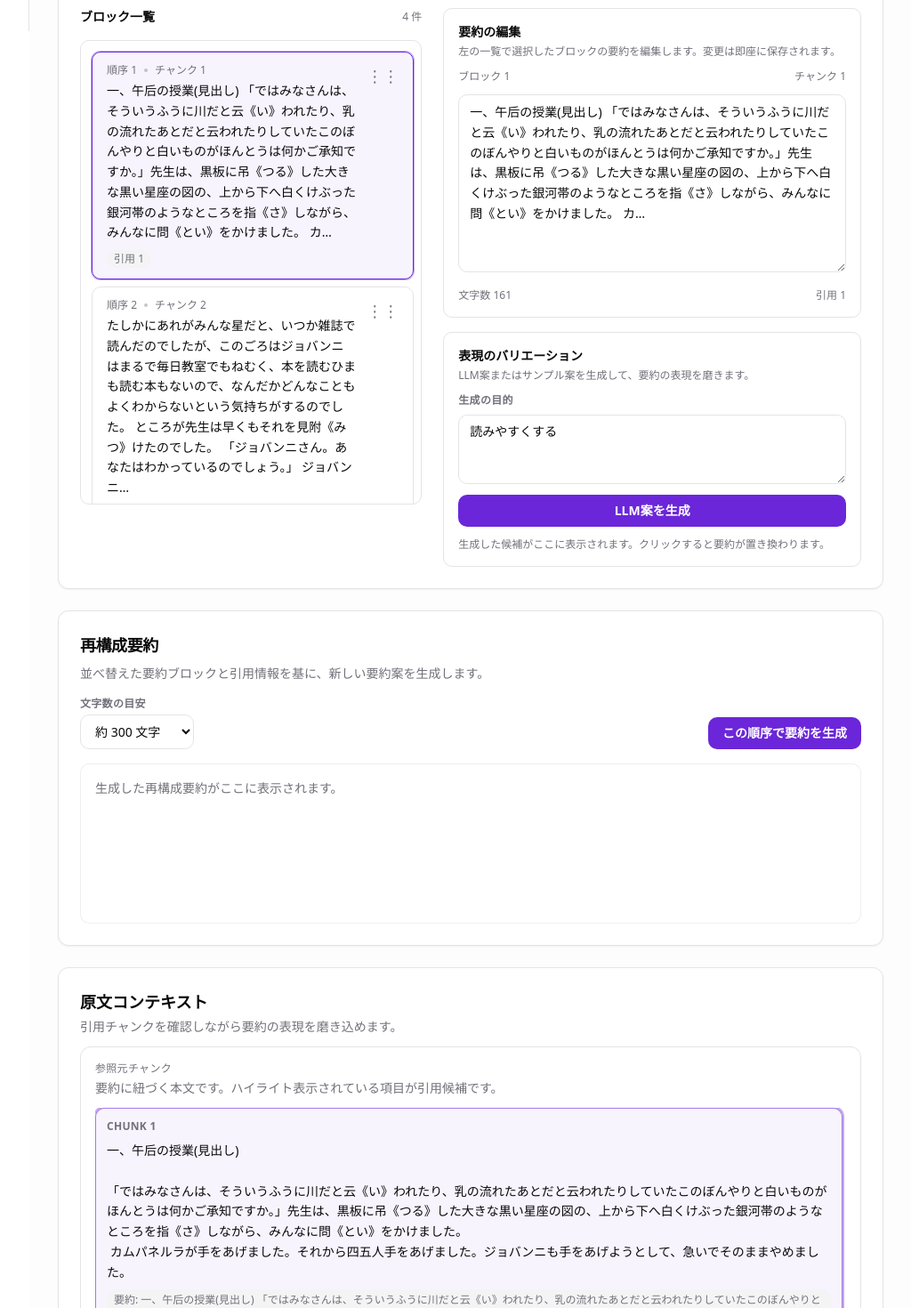
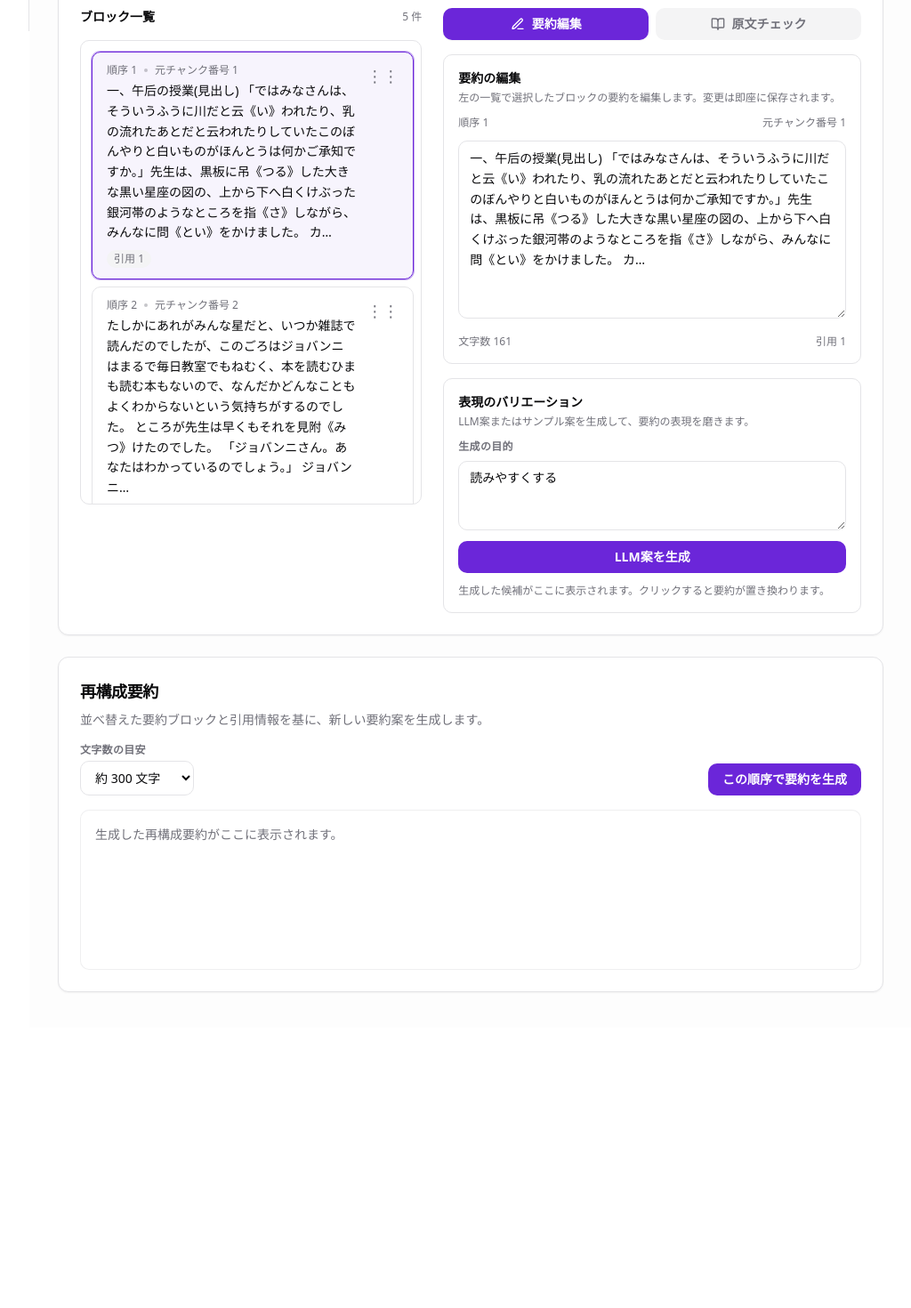
Before and after one commit to Aryu-Tamura/manga-support-ai-ver2, a Next.js app: page /projects/project1/validation in a window 1280 px wide. Shown: the part 460-1930 px from the top of the page at 89% size, without its empty margins (255-1279 px from the left). After the commit the page ends 1615 px from the top, so only its background shows below. Built offline with nearby package versions, Linux system fonts and the light colour scheme.

Commit message:
開始チャンク1〜4で発生したバグの修正、ブロック一覧の表示文を修正、原文チェックをブロック一覧の右に設置

```diff
--- a/components/validation/validation-client.tsx
+++ b/components/validation/validation-client.tsx
@@ -18,6 +18,7 @@ import {
 } from "@/lib/validation/utils";
 import type { EntryRecord, SummarySentence } from "@/lib/projects/types";
 import { cn } from "@/lib/utils";
+import { BookOpen, Edit3 } from "lucide-react";
 
 type ValidationClientProps = {
   projectKey: string;
@@ -62,6 +63,7 @@ export function ValidationClient({ projectKey, entries, sentences }: ValidationC
   const [rangeMessage, setRangeMessage] = useState<string | null>(null);
   const [variationMessage, setVariationMessage] = useState<string | null>(null);
   const [reconstructionMessage, setReconstructionMessage] = useState<string | null>(null);
+  const [detailView, setDetailView] = useState<"edit" | "source">("edit");
   const [isApplyingRange, startApplyRange] = useTransition();
   const [isGeneratingVariations, startGenerateVariations] = useTransition();
   const [isReconstructing, startReconstruct] = useTransition();
@@ -308,6 +310,8 @@ export function ValidationClient({ projectKey, entries, sentences }: ValidationC
     });
   };
 
+  const isEditView = detailView === "edit";
+
   return (
     <div className="space-y-6">
       <section className="space-y-4 rounded-lg border border-border bg-card p-6 shadow-sm">
@@ -421,7 +425,7 @@ export function ValidationClient({ projectKey, entries, sentences }: ValidationC
                               <div className="flex flex-wrap items-center gap-2 text-xs text-muted-foreground">
                                 <span>順序 {block.order}</span>
                                 <span className="inline-block h-1 w-1 rounded-full bg-muted-foreground/40" />
-                              <span>チャンク {block.entryId}</span>
+                                <span>元チャンク番号 {block.entryId}</span>
                               </div>
                               <p className="text-sm leading-relaxed text-foreground whitespace-pre-wrap">
                                 {block.summary || "（要約が入力されていません）"}
@@ -467,6 +471,39 @@ export function ValidationClient({ projectKey, entries, sentences }: ValidationC
             </div>
           </div>
           <div className="space-y-4">
+            <div className="flex items-center gap-2">
+              <button
+                type="button"
+                onClick={() => setDetailView("edit")}
+                aria-pressed={isEditView}
+                className={cn(
+                  "inline-flex flex-1 items-center justify-center gap-2 rounded-md px-3 py-2 text-sm font-semibold transition",
+                  isEditView
+                    ? "bg-primary text-primary-foreground shadow-sm"
+                    : "bg-muted text-muted-foreground hover:bg-muted/80"
+                )}
+              >
+                <Edit3 className="h-4 w-4" aria-hidden="true" />
+                <span>要約編集</span>
+              </button>
+              <button
+                type="button"
+                onClick={() => setDetailView("source")}
+                aria-pressed={!isEditView}
+                className={cn(
+                  "inline-flex flex-1 items-center justify-center gap-2 rounded-md px-3 py-2 text-sm font-semibold transition",
+                  !isEditView
+                    ? "bg-primary text-primary-foreground shadow-sm"
+                    : "bg-muted text-muted-foreground hover:bg-muted/80"
+                )}
+              >
+                <BookOpen className="h-4 w-4" aria-hidden="true" />
+                <span>原文チェック</span>
+              </button>
+            </div>
+
+            {isEditView ? (
+              <>
                 <div className="space-y-3 rounded-md border border-border bg-background px-4 py-4">
                   <header className="space-y-1">
                     <h4 className="text-sm font-semibold text-foreground">要約の編集</h4>
@@ -477,8 +514,8 @@ export function ValidationClient({ projectKey, entries, sentences }: ValidationC
                   {selectedBlock ? (
                     <>
                       <div className="flex flex-wrap items-center justify-between gap-2 text-xs text-muted-foreground">
-                    <span>ブロック {selectedBlock.order}</span>
-                    <span>チャンク {selectedBlock.entryId}</span>
+                        <span>順序 {selectedBlock.order}</span>
+                        <span>元チャンク番号 {selectedBlock.entryId}</span>
                       </div>
                       <textarea
                         value={selectedBlock.summary}
@@ -554,6 +591,22 @@ export function ValidationClient({ projectKey, entries, sentences }: ValidationC
                     </p>
                   )}
                 </div>
+              </>
+            ) : (
+              <div className="space-y-3 rounded-md border border-border bg-background px-4 py-4">
+                <header className="space-y-1">
+                  <h4 className="text-sm font-semibold text-foreground">原文チェック</h4>
+                  <p className="text-xs text-muted-foreground">
+                    選択中のブロックに紐づく原文チャンクを確認できます。
+                  </p>
+                </header>
+                <SourcePanel
+                  entries={selectedContext}
+                  highlightedIds={selectedBlock?.citations ?? []}
+                  activeId={selectedBlock?.citations[0] ?? null}
+                />
+              </div>
+            )}
           </div>
         </div>
       </section>
@@ -610,19 +663,6 @@ export function ValidationClient({ projectKey, entries, sentences }: ValidationC
         )}
       </section>
 
-      <section className="space-y-3 rounded-lg border border-border bg-card p-6 shadow-sm">
-        <header className="space-y-1">
-          <h3 className="text-lg font-semibold text-foreground">原文コンテキスト</h3>
-          <p className="text-sm text-muted-foreground">
-            引用チャンクを確認しながら要約の表現を磨き込めます。
-          </p>
-        </header>
-        <SourcePanel
-          entries={selectedContext}
-          highlightedIds={selectedBlock?.citations ?? []}
-          activeId={selectedBlock?.citations[0] ?? null}
-        />
-      </section>
     </div>
   );
 }
--- a/lib/validation/utils.ts
+++ b/lib/validation/utils.ts
@@ -10,6 +10,11 @@ export type ValidationBlock = {
   text: string;
 };
 
+type InternalBlock = ValidationBlock & {
+  anchor: number;
+  sequence: number;
+};
+
 export function buildInitialBlocks(
   sentences: SummarySentence[],
   entries: EntryRecord[],
@@ -17,13 +22,13 @@ export function buildInitialBlocks(
   end: number
 ): ValidationBlock[] {
   const entryMap = new Map(entries.map((entry) => [entry.id, entry]));
+  const rangeEntries = entries.filter((entry) => entry.id >= start && entry.id <= end);
   const filteredSentences = sentences.filter((sentence) =>
     sentence.citations.some((id) => id >= start && id <= end && entryMap.has(id))
   );
 
   if (filteredSentences.length === 0) {
-    const selected = entries.filter((entry) => entry.id >= start && entry.id <= end);
-    return selected.map((entry, index) => ({
+    return rangeEntries.map((entry, index) => ({
       blockId: `entry-${entry.id}`,
       entryId: entry.id,
       order: index + 1,
@@ -33,24 +38,68 @@ export function buildInitialBlocks(
     }));
   }
 
-  return filteredSentences
+  const sentenceBlocks: InternalBlock[] = filteredSentences
     .map((sentence, index) => {
       const citations = sentence.citations.filter((id) => entryMap.has(id));
       if (citations.length === 0) {
         return null;
       }
-      const primary = citations[0];
+      const inRangeAnchors = citations.filter((id) => id >= start && id <= end);
+      const primary = inRangeAnchors.length > 0 ? inRangeAnchors[0] : citations[0];
       const entry = entryMap.get(primary);
+      const anchor = inRangeAnchors.length > 0 ? Math.min(...inRangeAnchors) : primary;
+
       return {
         blockId: `sentence-${index + 1}-${primary}`,
         entryId: primary,
         order: index + 1,
         summary: sentence.text,
         citations,
-        text: entry?.text ?? ""
+        text: entry?.text ?? "",
+        anchor,
+        sequence: index
       };
     })
-    .filter((block): block is ValidationBlock => block !== null);
+    .filter((block): block is InternalBlock => block !== null);
+
+  const coveredEntryIds = new Set<number>();
+  sentenceBlocks.forEach((block) => {
+    coveredEntryIds.add(block.entryId);
+    block.citations.forEach((citation) => {
+      if (citation >= start && citation <= end) {
+        coveredEntryIds.add(citation);
+      }
+    });
+  });
+
+  const fallbackBlocks: InternalBlock[] = rangeEntries
+    .filter((entry) => !coveredEntryIds.has(entry.id))
+    .map((entry, index) => ({
+      blockId: `entry-${entry.id}`,
+      entryId: entry.id,
+      order: 0,
+      summary: entry.summary?.trim() || entry.text.trim(),
+      citations: [entry.id],
+      text: entry.text,
+      anchor: entry.id,
+      sequence: sentenceBlocks.length + index
+    }));
+
+  return [...sentenceBlocks, ...fallbackBlocks]
+    .sort((a, b) => {
+      if (a.anchor === b.anchor) {
+        return a.sequence - b.sequence;
+      }
+      return a.anchor - b.anchor;
+    })
+    .map((block, index) => ({
+      blockId: block.blockId,
+      entryId: block.entryId,
+      order: index + 1,
+      summary: block.summary,
+      citations: block.citations,
+      text: block.text
+    }));
 }
 
 export function defaultRange(entries: EntryRecord[]) {
```
Lines whose indentation alone changed are shown as unchanged.
